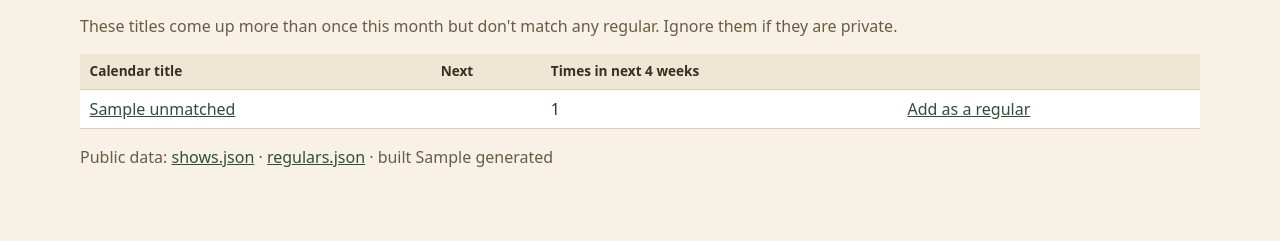
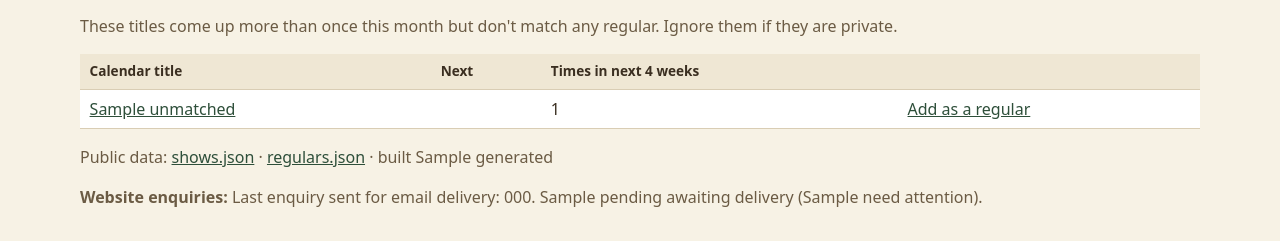
Before and after one commit to rustyrussell/goodwood-institute-web, a Flask app: template backend/goodwood/templates/admin.html in a window 1280 px wide. Shown: the part 1070-1311 px from the top of the page. Before the commit the page ends 1237 px from the top, so only its background shows below. Run offline with Flask 3, Linux system fonts and the light colour scheme; the template is opened without the code that fills it: most values are stand-ins (such as "Sample title", 1, 10 or a date in 2020); parts of the project's set-up code (start-up, migrations or seed data) failed here and were passed over.

Commit message:
Place compact enquiry status in admin body footer, not the page title

```diff
--- a/backend/goodwood/templates/admin.html
+++ b/backend/goodwood/templates/admin.html
@@ -1,9 +1,5 @@
 {% extends 'base.html' %}
-{% block title %}Status<p class="muted" id="contacts"><strong>Website enquiries:</strong>
-  {% if contact_delivery.last_accepted %}Last enquiry sent for email delivery: {{ contact_delivery.last_accepted }}.{% else %}No enquiries emailed yet.{% endif %}
-  {% if contact_delivery.pending %}{{ contact_delivery.pending }} awaiting delivery{% if contact_delivery.needs_attention %} ({{ contact_delivery.needs_attention }} need attention){% endif %}.{% else %}No emails pending.{% endif %}
-</p>
-{% endblock %}
+{% block title %}Status{% endblock %}
 {% block content %}
 {% set s = r.sync %}
 <div class="status">
@@ -130,4 +126,8 @@
 {% endif %}
 <p class="muted">Public data: <a href="{{ url_for('shows') }}">shows.json</a> · <a href="{{ url_for('regulars') }}">regulars.json</a>
   · built {{ r.generated }}</p>
+<p class="muted" id="contacts"><strong>Website enquiries:</strong>
+  {% if contact_delivery.last_accepted %}Last enquiry sent for email delivery: {{ contact_delivery.last_accepted }}.{% else %}No enquiries emailed yet.{% endif %}
+  {% if contact_delivery.pending %}{{ contact_delivery.pending }} awaiting delivery{% if contact_delivery.needs_attention %} ({{ contact_delivery.needs_attention }} need attention){% endif %}.{% else %}No emails pending.{% endif %}
+</p>
 {% endblock %}
```
